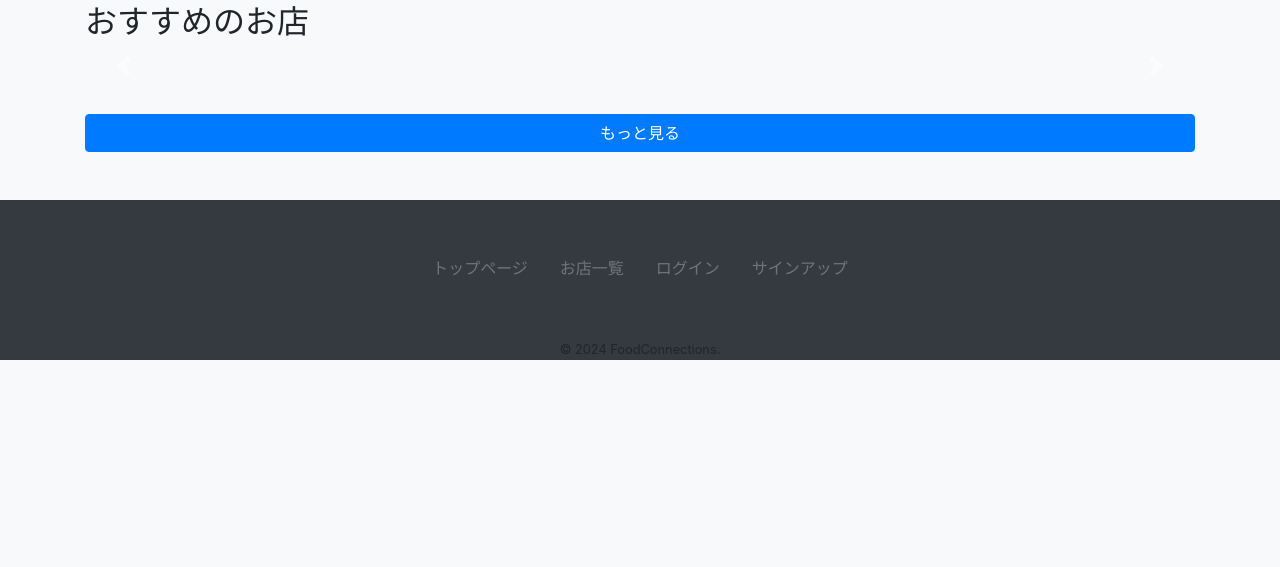
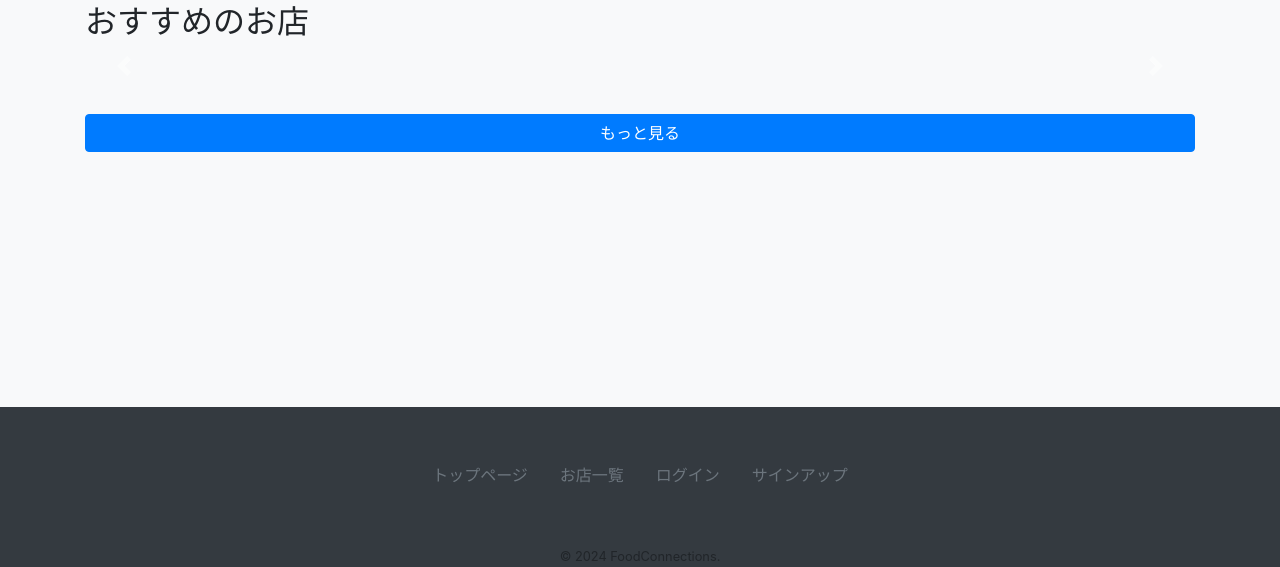
Before and after one commit to NaoyaTAKEI04/FoodConnections, a Django app: page /foodconnections/ in a window 1280 px wide. Shown: the part 233-800 px from the top of the page. Run offline with Django 3.2, Linux system fonts and the light colour scheme; data that the repository does not hold is empty; some libraries are stand-ins or nearby versions.

Commit message:
Update:コンテンツが少なくてもフッターを画面最下部に固定

```diff
--- a/static/CSS/style.css
+++ b/static/CSS/style.css
@@ -10,7 +10,7 @@ img {
   background-color: black;
 }
 
-/* aタグの色を指定（カードのカルーセル内） */
+/* aタグの色を指定（top_page.htmlカードのカルーセル内） */
 .carousel-inner a:link,
 .carousel-inner a:visited,
 .carousel-inner a:hover,
@@ -34,3 +34,10 @@ a:hover{
 .restaurant-list a:active {
   color: black;
 }
+
+/* コンテンツが少なくてもフッターを画面最下部に固定 */
+.footer {
+  position: absolute;
+  bottom: 0;
+  width: 100%;
+}
--- a/templates/foodconnections/base.html
+++ b/templates/foodconnections/base.html
@@ -40,7 +40,7 @@
     {% block content %}
     {% endblock %}
     </div>
-    <footer class="text-center">
+    <footer class="footer text-center">
         <nav class="navbar-dark bg-dark mt-5">
             <ul class="nav justify-content-center py-5">
                 <li class="nav-item">
--- a/templates/foodconnections/top_page.html
+++ b/templates/foodconnections/top_page.html
@@ -30,10 +30,10 @@
 {% for category in categories %}
 <div class="col-sm-6">
     <a href="{% url 'foodconnections:category_list' category.id %}">
-    <div class="card bg-dark text-white my-3">
+    <div class="card bg-dark my-3">
         <img src="{{ category.image.url }}" class="card-img" width=50% height="200" alt="{{ category.name }}">
         <div class="card-img-overlay">
-            <h3 class="card-title">{{ category.name }}</h5>
+            <h3 class="card-title text-light font-weight-bold">{{ category.name }}</h5>
         </div>
     </div>
     </a>
```
Lines whose indentation alone changed are shown as unchanged.
